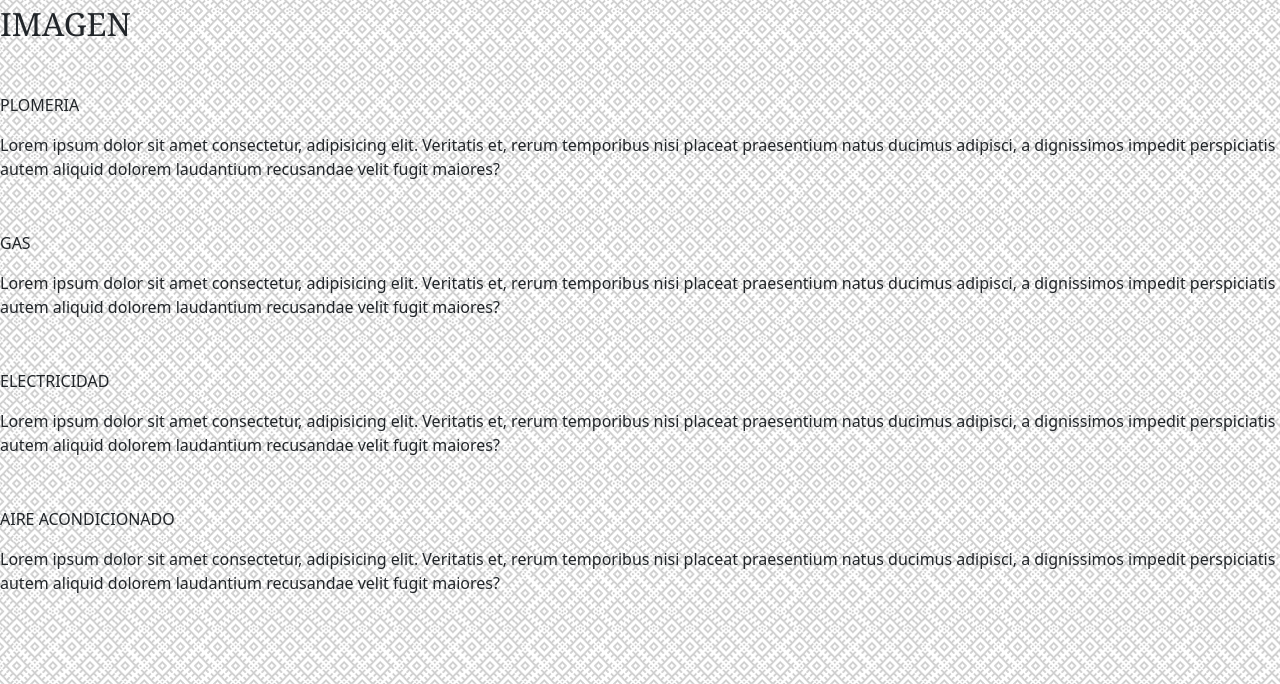
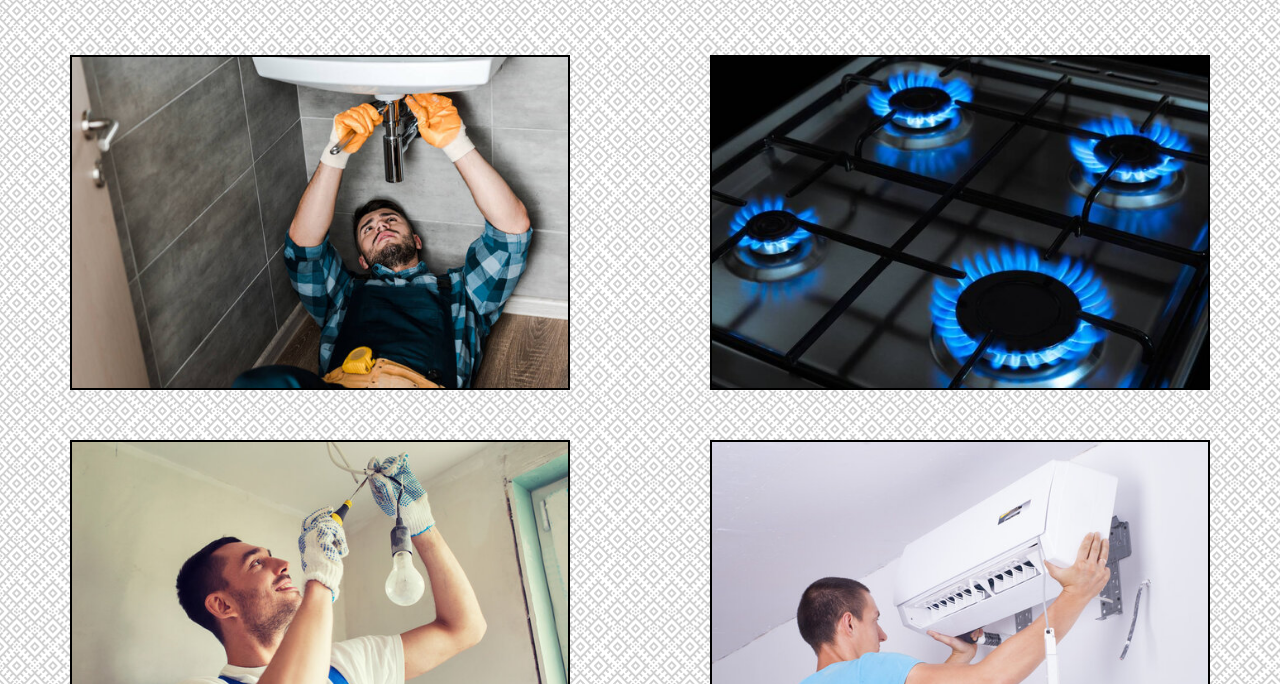
Before and after one commit to agustin893/Idea-Blanco, a plain HTML site: page pages/que_ofrecemos.html in a window 1280 px wide. Shown: the part 116-800 px from the top of the page. Drawn offline with nearby package versions, Linux system fonts and the light colour scheme.

Commit message:
Agrego animacion y transicion a imagenes

```diff
--- a/css/style.css
+++ b/css/style.css
@@ -173,10 +173,60 @@ td ol li {
 
 /* ¿QUE OFRECEMOS? */
 
+
+
+.servicios {
+    display: flex;
+    flex-wrap: wrap;
+    justify-content: space-around;
+}
+
+.img-servicio {
+    border: 2px;
+    border-color: black;
+    border-style: solid;
+    width: 500px;
+    height: 335px;
+    display: block;
+}
+
+
 .description {
     margin-top: 50px;
+    position: relative;
 }
 
-.description p {
-    margin-top: 5px;
+.description:hover {
+   cursor: pointer;
 }
+
+.overlay {
+    position: absolute;
+    top: 0;
+    bottom: 0;
+    left: 0;
+    right: 0;
+    height: 100%;
+    width: 100%;
+    opacity: 0;
+    transition: .5s ease;
+    background-color: rgb(248, 201, 107);
+  }
+
+  .description:hover .overlay {
+    opacity: 1;
+  }
+
+  .texto-servicio {
+    color: white;
+    font-size: 20px;
+    position: absolute;
+    top: 50%;
+    left: 50%;
+    -webkit-transform: translate(-50%, -50%);
+    -ms-transform: translate(-50%, -50%);
+    transform: translate(-50%, -50%);
+    text-align: center;
+  }
+
+  /* FIN ¿QUE OFRECEMOS? */
--- a/pages/que_ofrecemos.html
+++ b/pages/que_ofrecemos.html
@@ -43,43 +43,49 @@
             <h1>¿QUE OFRECEMOS?</h1>
         </div>
 
-        <section>
-            <h2>IMAGEN</h2>
+        <section class="servicios">
+            <section class="description">
+                <img src="../img/plomeria.jpg" alt="plomeria" class="img-servicio">
+                <div class="overlay">
+                    <div class="texto-servicio">
+                        <p>SERVICIOS DE PLOMERIA</p>
+                        <p>Lorem ipsum dolor sit, amet consectetur adipisicing elit. Velit quod ex fugit incidunt
+                            tenetur corporis et voluptatibus quo obcaecati .</p>
+                    </div>
+                </div>
             </section>
 
             <section class="description">
-            <p>PLOMERIA</p>
-            <p>Lorem ipsum dolor sit amet consectetur, adipisicing elit. Veritatis et, rerum temporibus nisi
-                placeat
-                praesentium natus ducimus adipisci, a dignissimos impedit perspiciatis autem aliquid dolorem laudantium
-                recusandae velit fugit maiores?
-            </p>
+                <img src="../img/gas.jpg" alt="gas" class="img-servicio">
+                <div class="overlay">
+                    <div class="texto-servicio">
+                        <p>SERVICIOS DE GAS</p>
+                        <p>Lorem ipsum dolor sit, amet consectetur adipisicing elit. Velit quod ex fugit incidunt
+                            tenetur corporis et volu</p>
+                    </div>
+                </div>
             </section>
 
             <section class="description">
-            <p>GAS</p>
-            <p>Lorem ipsum dolor sit amet consectetur, adipisicing elit. Veritatis et, rerum temporibus nisi
-                placeat
-                praesentium natus ducimus adipisci, a dignissimos impedit perspiciatis autem aliquid dolorem laudantium
-                recusandae velit fugit maiores?
-            </p>
-        </section>
-
-        <section class="description">
-            <p>ELECTRICIDAD</p>
-            <p>Lorem ipsum dolor sit amet consectetur, adipisicing elit. Veritatis et, rerum temporibus nisi
-                placeat
-                praesentium natus ducimus adipisci, a dignissimos impedit perspiciatis autem aliquid dolorem laudantium
-                recusandae velit fugit maiores?
-            </p>
+                <img src="../img/electricidad.jpg" alt="electricidad" class="img-servicio">
+                <div class="overlay">
+                    <div class="texto-servicio">
+                        <p>SERVICIOS DE ELECTRICIDAD</p>
+                        <p>Lorem ipsum dolor sit, amet consectetur adipisicing elit. Velit quod ex fugit incidunt
+                            tenetur corporis et voluptatibus quo obcaecati veritatis, distinctio n</p>
+                    </div>
+                </div>
             </section>
             <section class="description">
-            <p>AIRE ACONDICIONADO</p>
-            <p>Lorem ipsum dolor sit amet consectetur, adipisicing elit. Veritatis et, rerum temporibus nisi
-                placeat
-                praesentium natus ducimus adipisci, a dignissimos impedit perspiciatis autem aliquid dolorem laudantium
-                recusandae velit fugit maiores?
-            </p>
+                <img src="../img/aire.jpg" alt="aire acondicionado" class="img-servicio">
+                <div class="overlay">
+                    <div class="texto-servicio">
+                        <p>SERVICIOS TECNICO DE AIRE ACONDICIONADO</p>
+                        <p>Lorem ipsum dolor sit, amet consectetur adipisicing elit. Velit quod ex fugit incidunt
+                            tenetur corporis et voluptatibus quo obcaecati veritatis, distinctio .</p>
+                    </div>
+                </div>
+            </section>
         </section>
     </main>
     <footer class="footer">
```
Also changed, not shown: img/aire.jpg (added), img/electricidad.jpg (added), img/gas.jpg (added), img/plomeria.jpg (added). Lines whose indentation alone changed are shown as unchanged.
